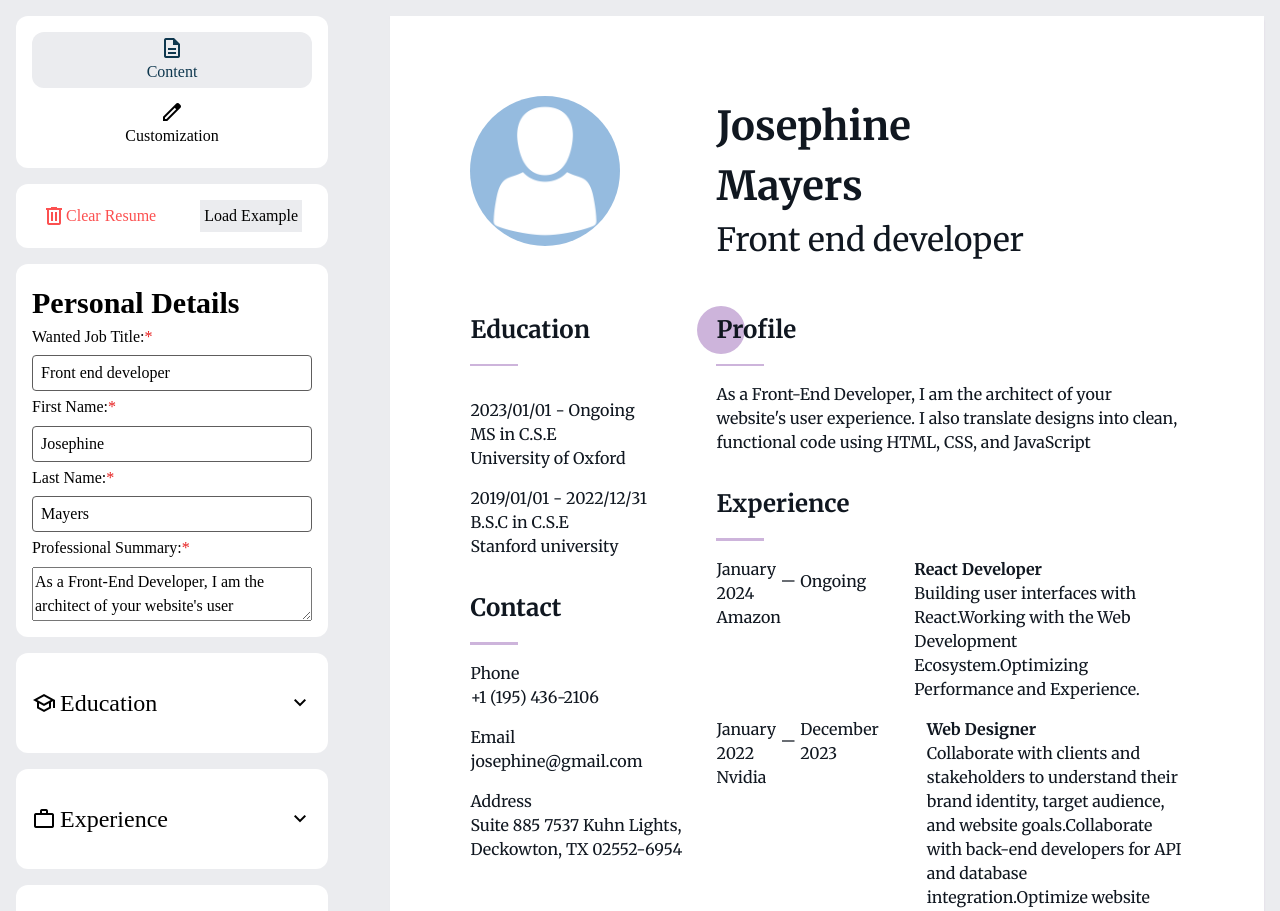
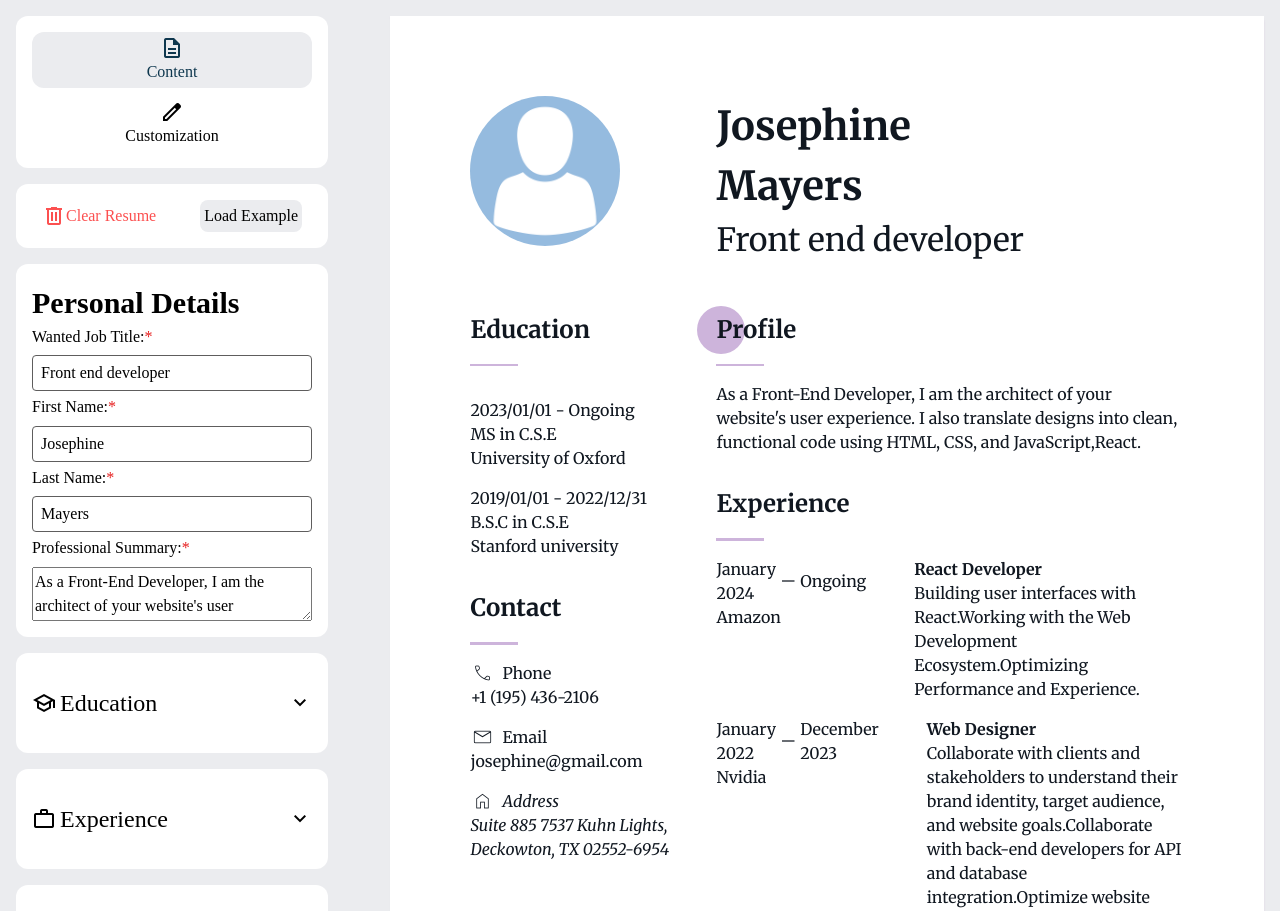
Before and after one commit to ZTanvir/cv-maker, a React (Vite) app: page / in a window 1280 px wide. Shown: the top 911 px of the page. Built offline with nearby package versions, Linux system fonts and the light colour scheme.

Commit message:
feature: add contact phone,email,address icon

```diff
--- a/src/Components/CvPreview/DisplayContract.jsx
+++ b/src/Components/CvPreview/DisplayContract.jsx
@@ -11,17 +11,26 @@ const DisplayContract = ({ cvData }) => {
         item.visibility === true ? (
           <div className={styles.contactList} key={item.id}>
             <div className={styles.contactItem}>
-              <p>Phone</p>
+              <div className={styles.phoneDetails}>
+                <span className="material-symbols-outlined">call</span>
+                <span>Phone</span>
+              </div>
               <p>{item.phoneNumber}</p>
             </div>
             <div className={styles.contactItem}>
-              <p>Email</p>
+              <div className={styles.mailDetails}>
+                <span className="material-symbols-outlined">mail</span>
+                <span>Email</span>
+              </div>
               <p>{item.email}</p>
             </div>
-            <div className={styles.contactItem}>
-              <p>Address</p>
+            <address className={styles.contactItem}>
+              <div className={styles.addressDetails}>
+                <span className="material-symbols-outlined">home</span>
+                <span>Address</span>
+              </div>
               <p>{item.address}</p>
-            </div>
+            </address>
           </div>
         ) : null
       )}
--- a/src/Components/FilledCvData.js
+++ b/src/Components/FilledCvData.js
@@ -4,7 +4,7 @@ const filledCvData = {
         lname: "Mayers",
         profession: "Front end developer",
         jobSummary:
-            "As a Front-End Developer, I am the architect of your website's user experience. I also translate designs into clean, functional code using HTML, CSS, and JavaScript",
+            "As a Front-End Developer, I am the architect of your website's user experience. I also translate designs into clean, functional code using HTML, CSS, and JavaScript,React.",
     },
     education: [
         {
--- a/src/styles/CvPreview/displayContract.module.css
+++ b/src/styles/CvPreview/displayContract.module.css
@@ -9,5 +9,15 @@
   flex-direction: column;
   gap: 1rem;
 }
-.contactItem {
+:is(.addressDetails, .mailDetails, .phoneDetails) {
+  display: flex;
+  align-items: center;
+  gap: 0.5rem;
 }
+:is(
+    .addressDetails span:first-child,
+    .mailDetails span:first-child,
+    .phoneDetails span:first-child
+  ) {
+  font-variation-settings: "FILL" 0, "wght" 200, "GRAD" 0, "opsz" 15;
+}
--- a/src/styles/cvDataControl.module.css
+++ b/src/styles/cvDataControl.module.css
@@ -17,6 +17,7 @@
     background-color: #ebecef;
     padding: 0.25rem;
     text-align: center;
+    border-radius: 0.5rem;
 }
 :is(.clearBtn, .loadBtn) {
     cursor: pointer;
```
